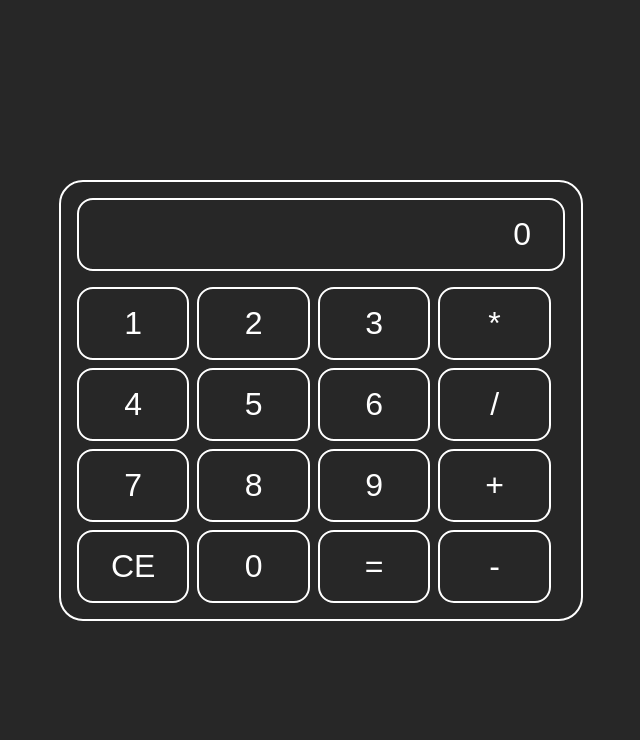
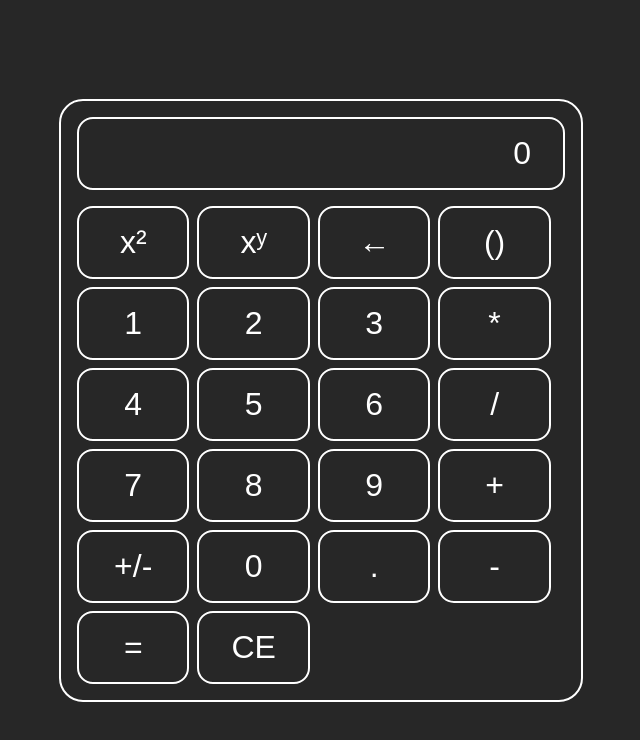
Before and after one commit to ZeSved/react-calculator, a React (Vite) app: page / in a window 1280 px wide. Shown: the top 740 px of the page, without its empty margins (319-959 px from the left). Built offline with nearby package versions, Linux system fonts and the light colour scheme.

Commit message:
added buttons and square function

```diff
--- a/src/App.tsx
+++ b/src/App.tsx
@@ -10,6 +10,22 @@ function App() {
 	const [input, setInput] = useState<string | null>('')
 
 	const buttons: Button[] = [
+		{
+			content: 'x²',
+			func: square,
+		},
+		{
+			content: 'xʸ',
+			// func: power,
+		},
+		{
+			content: '←',
+			// func: deleteLast,
+		},
+		{
+			content: '()',
+			// func: parantheses,
+		},
 		{
 			content: '1',
 		},
@@ -47,18 +63,25 @@ function App() {
 			content: '+',
 		},
 		{
-      content: 'CE',
-      func: clear,
+			content: '+/-',
+			// func: negate,
 		},
 		{
 			content: '0',
+		},
+		{
+			content: '.',
+		},
+		{
+			content: '-',
 		},
 		{
 			content: '=',
 			func: equal,
 		},
 		{
-      content: '-',
+			content: 'CE',
+			func: clear,
 		},
 	]
 
@@ -87,6 +110,16 @@ function App() {
 		}
 	}
 
+	function square() {
+		if (input!.endsWith('**2')) return
+
+		for (const arith of ARITHMETIC_ARR) {
+			if (input!.endsWith(arith)) return
+		}
+
+		setInput(input! + '**2')
+	}
+
 	function clear() {
 		setInput(null)
 	}
@@ -95,8 +128,16 @@ function App() {
 		<>
 			<main className={styles.wrapper}>
 				<div className={styles.calculatorContainer}>
-          <input value={input ? input : '0'} type="text" disabled className={styles.output} />
-          <Buttons defaultFunction={normalOperation} buttons={buttons} />
+					<input
+						value={input ? input : '0'}
+						type='text'
+						disabled
+						className={styles.output}
+					/>
+					<Buttons
+						defaultFunction={normalOperation}
+						buttons={buttons}
+					/>
 				</div>
 			</main>
 		</>
```
Also changed, not shown: src/utils/helpers.ts (line endings or trailing spaces). Lines whose indentation alone changed are shown as unchanged.
